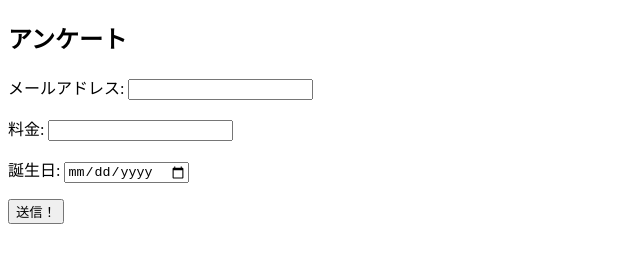
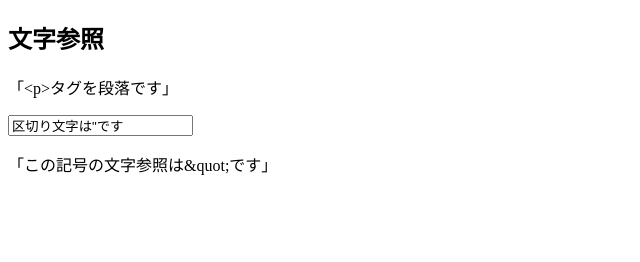
Before and after one commit to joemaru2525/Study_HTML, a plain HTML site: page index.html in a window 1280 px wide. Shown: the whole page, without its empty margins (0-640 px from the left). Drawn offline with Linux system fonts and the light colour scheme.

Commit message:
HTML入門 #23 文字参照を使ってみよう

```diff
--- a/index.html
+++ b/index.html
@@ -7,20 +7,19 @@
   <body>
 
 <!--
-input
-    email
-    number
-    date
+数値文字参照
+文字実体参照
+<  &#60;
+>  &lt;
+"  &quot;
+&  &amp;
 -->
 
     <article>
-        <h1>アンケート</h1>
-        <form action="survey.php" method="post" novalidate>
-            <p>メールアドレス: <input type="email" name="email" required></p>
-            <p>料金: <input type="number" name="price"></p>
-            <p>誕生日: <input type="date" name="birthday"></p>
-            <p><input type="submit" value="送信！"></p>
-        </form>
+        <h1>文字参照</h1>
+        <p>「&lt;p&gt;タグを段落です」</p>
+        <input type="text" value="区切り文字は&quot;です">
+        <p>「この記号の文字参照は&amp;quot;です」</p>
     </article>
 
   </body>
```
